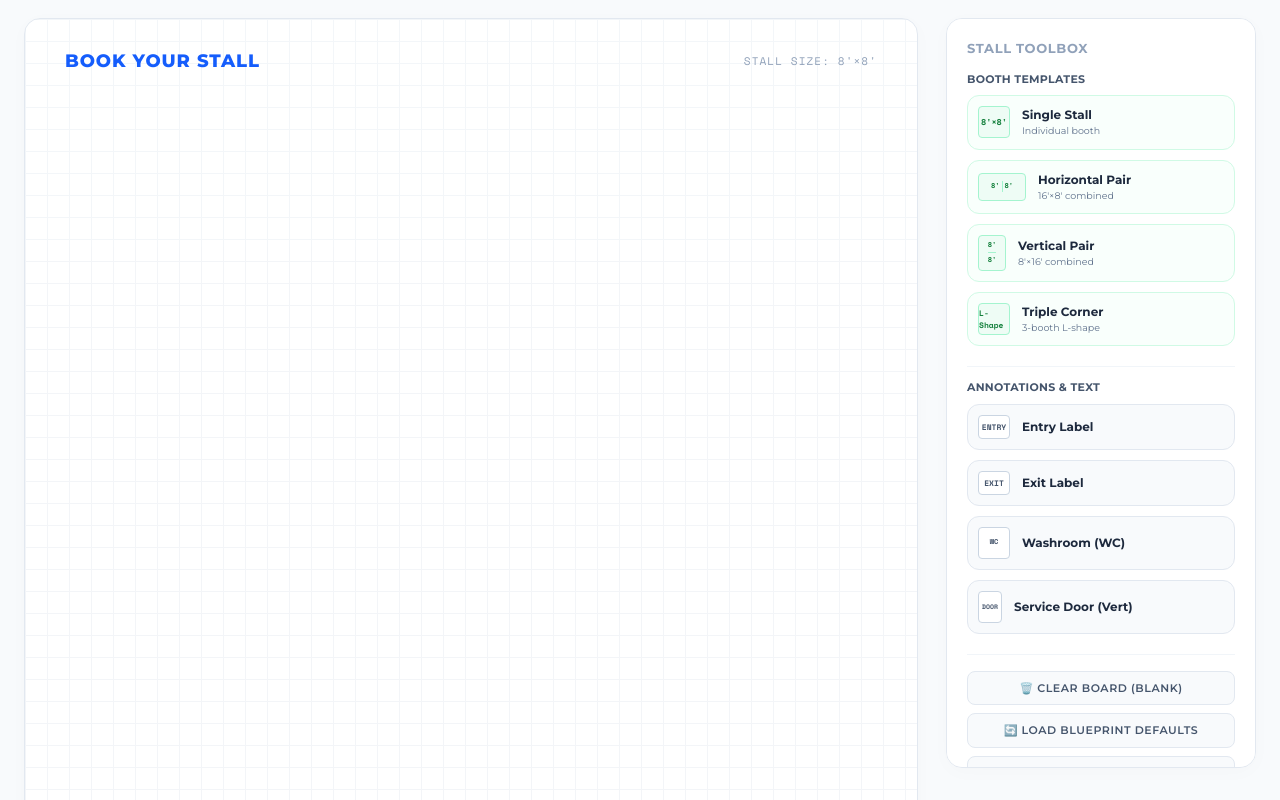
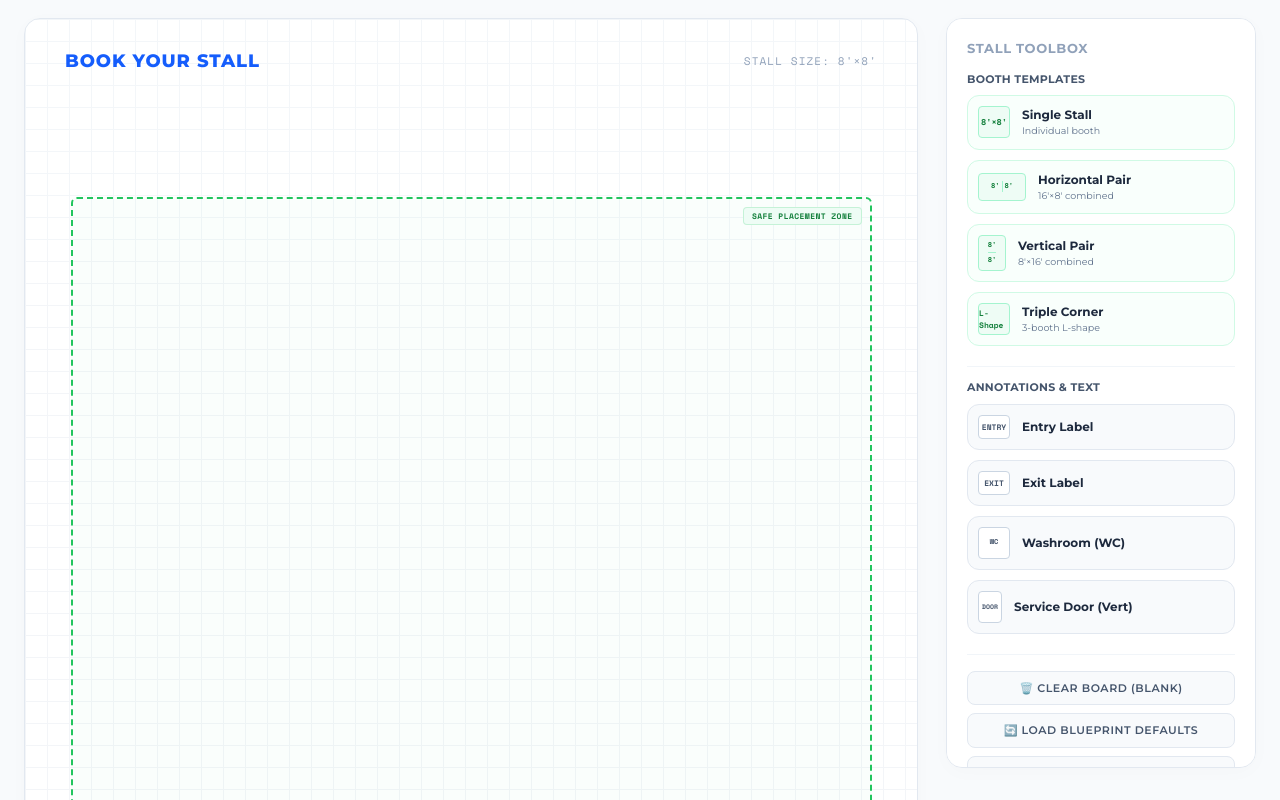
Before and after one commit to takitahmid20/facdcab-stall-layout, a React (Vite) app in the folder react-stall-booking/: page /v2 in a window 1280 px wide. Shown: the part 380-1180 px from the top of the page. Built offline with nearby package versions, Linux system fonts and the light colour scheme.

Commit message:
implement safe zone placement boundaries overlay in organizer mode

```diff
--- a/react-stall-booking/src/components/HallGridV2.jsx
+++ b/react-stall-booking/src/components/HallGridV2.jsx
@@ -71,6 +71,24 @@ export default function HallGridV2({
             onDragOver={(e) => { if (isEditorMode) e.preventDefault(); }}
             onDrop={(e) => { if (isEditorMode && onDrop) onDrop(e); }}
           >
+            {isEditorMode && (
+              <div style={{
+                position: 'absolute',
+                left: '-2px',
+                top: '76px',
+                width: '801px',
+                height: '876px',
+                border: '2px dashed #22c55e',
+                background: 'rgba(34, 197, 94, 0.02)',
+                pointerEvents: 'none',
+                zIndex: 1,
+                borderRadius: '6px',
+              }}>
+                <div className="absolute top-2 right-2 font-space-mono text-[8px] font-extrabold text-[#15803d] bg-[#eefcf5] px-2 py-0.5 rounded border border-[#22c55e]/20 uppercase tracking-wider">
+                  Safe Placement Zone
+                </div>
+              </div>
+            )}
             {units.map((unit) => (
               <StallV2
                 key={unit.id}
```
